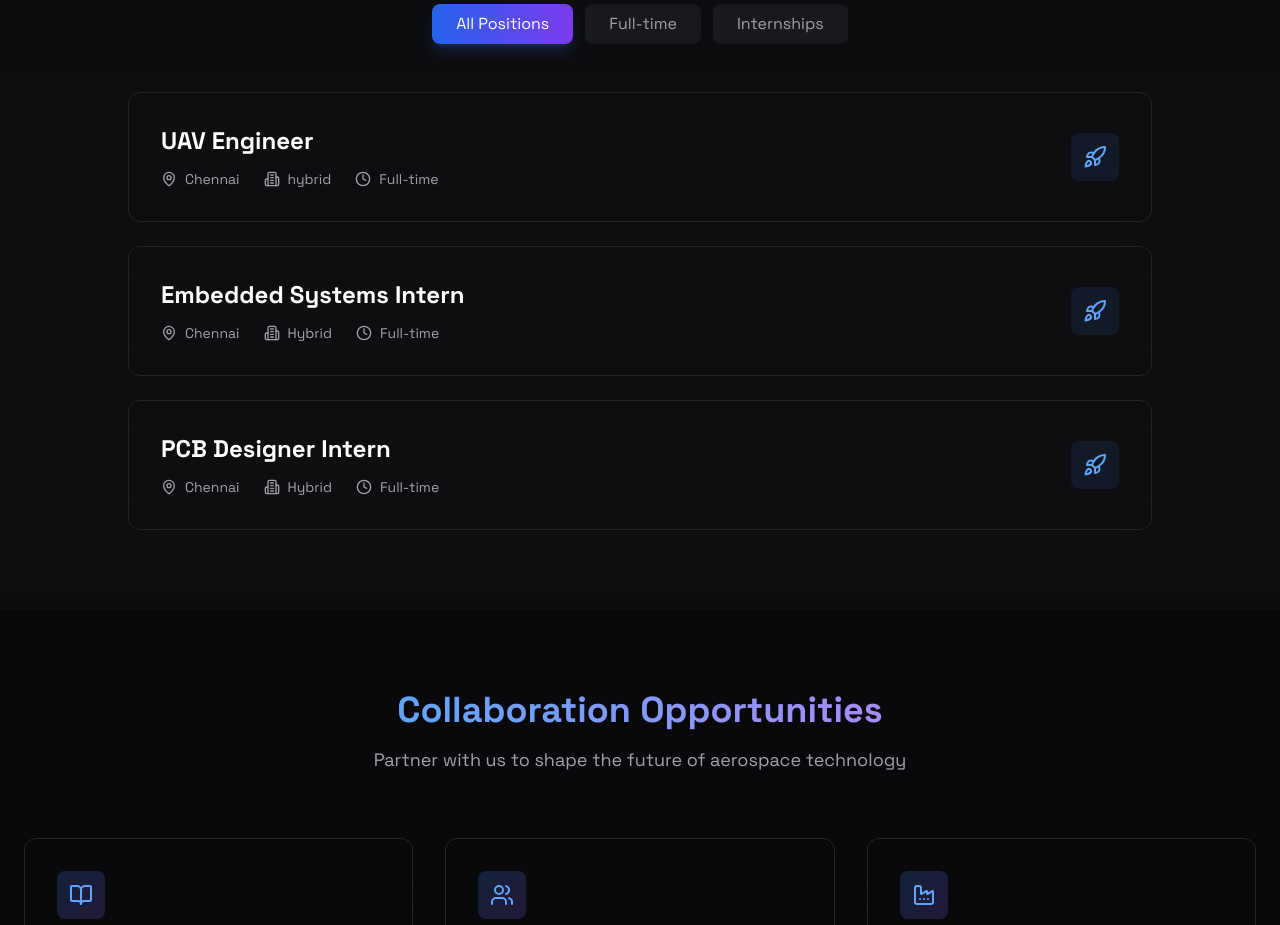
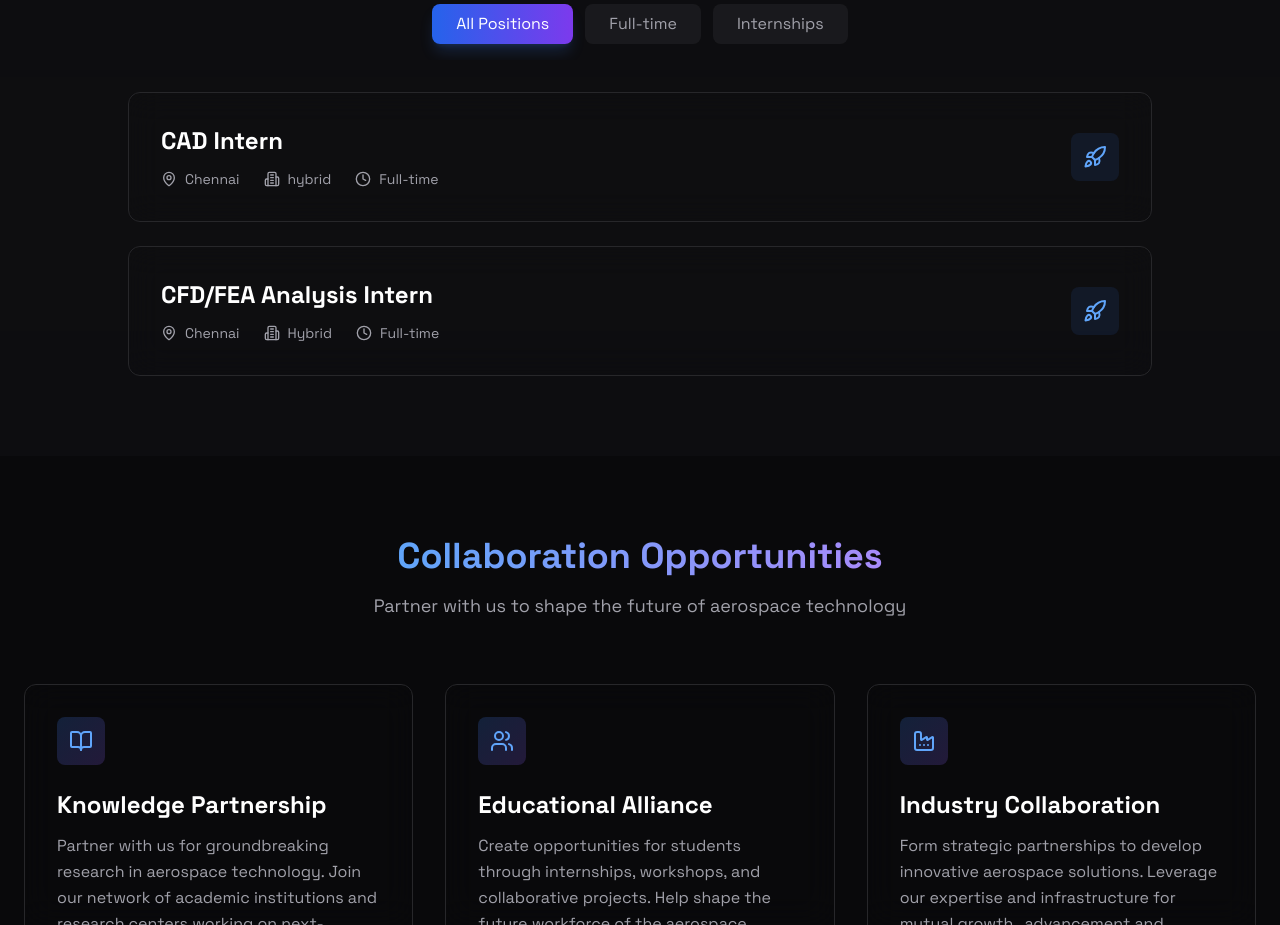
Before and after one commit to Vijayaraj-Anbalagan/dat2, a Next.js app: page /careers in a window 1280 px wide. Shown: the part 940-1865 px from the top of the page. Built offline with nearby package versions, Linux system fonts and the light colour scheme.

Commit message:
career role updated

```diff
--- a/src/app/careers/page.tsx
+++ b/src/app/careers/page.tsx
@@ -29,53 +29,55 @@ const CareersPage = () => {
 
   const positions: Position[] = [
     {
-      id: 'uav-intern',
-      title: 'UAV Engineer',
+      id: 'cad-intern',
+      title: 'CAD Intern',
       type: 'fulltime',
       location: 'Chennai',
       mode: 'hybrid',
       department: 'Engineering',
-      description: 'Assist in UAV and drone system design, development, and flight testing.',
+      description: 'Support the engineering team in creating and refining 3D models, assemblies, and detailed drawings for product design and manufacturing',
       requirements: [
-        'Experience with UAV design, propulsion systems, and autopilot integration.',
-        'Proficiency in PX4, ArduPilot, or similar platforms.',
-        'Knowledge of CAD software and flight simulation tools.',
-        'Ability to work on autonomous navigation and control systems.'
+        'Basic experience with CAD software such as SolidWorks, CATIA, or Autodesk Inventor.',
+        'Understanding of engineering drawings, tolerances, and manufacturing processes.',
+        'Ability to convert conceptual sketches into accurate 3D models.',
+        'Familiarity with product lifecycle management (PLM) systems is a plus.',
+        'Strong attention to detail and willingness to learn.'
       ],
       formLink: 'https://docs.google.com/forms/d/e/1FAIpQLScDj30aw4NMFGLiNoqP4xHoqUFK0XO1wjKcNAJn1taei19kyg/viewform?usp=header'
     },
     {
-      id: 'embedded-systems-intern',
-      title: 'Embedded Systems Intern',
+      id: 'cfd/feq-analysis-intern',
+      title: 'CFD/FEA Analysis Intern',
       type: 'fulltime',
       location: 'Chennai',
       mode: 'Hybrid',
       department: 'Engineering',
-      description: 'Develop and integrate embedded firmware for avionics and autonomous systems.',
+      description: 'Assist in performing Computational Fluid Dynamics (CFD) and Finite Element Analysis (FEA) to evaluate and optimize product designs for performance, strength, and efficiency',
       requirements: [
-        'Experience with microcontrollers (Pixhawk, STM32, Arduino, ESP32, etc.).',
-        'Proficiency in C/C++ and embedded system programming.',
-        'Knowledge of communication protocols (LoRa, SPI, I2C, UART).',
-        'Ability to integrate sensors and optimize real-time performance.'
+        'Basic knowledge of simulation tools such as ANSYS, COMSOL, or Abaqus.',
+        'Understanding of fluid mechanics, thermodynamics, and structural analysis fundamentals.',
+        'Ability to set up and run simulations for flow, heat transfer, and stress analysis',
+        'Familiarity with pre-processing (meshing) and post-processing of simulation results.',
+        'Strong analytical and problem-solving skills.'
       ],
       formLink: 'https://docs.google.com/forms/d/e/1FAIpQLScDj30aw4NMFGLiNoqP4xHoqUFK0XO1wjKcNAJn1taei19kyg/viewform?usp=header'
     },
-    {
-      id: 'pcb-designer-intern',
-      title: 'PCB Designer Intern',
-      type: 'fulltime',
-      location: 'Chennai',
-      mode: 'Hybrid',
-      department: 'Engineering',
-      description: 'Design and develop PCB layouts for avionics and embedded systems.',
-      requirements: [
-        'Experience in PCB design using Altium Designer, KiCad, or Eagle.',
-        'Understanding of circuit design, signal integrity, and EMI/EMC considerations.',
-        'Ability to design multi-layer PCBs for embedded systems.',
-        'Knowledge of PCB manufacturing processes and component selection.'
-      ],
-      formLink: 'https://docs.google.com/forms/d/e/1FAIpQLScDj30aw4NMFGLiNoqP4xHoqUFK0XO1wjKcNAJn1taei19kyg/viewform?usp=header'
-    },
+    // {
+    //   id: 'pcb-designer-intern',
+    //   title: 'PCB Designer Intern',
+    //   type: 'fulltime',
+    //   location: 'Chennai',
+    //   mode: 'Hybrid',
+    //   department: 'Engineering',
+    //   description: 'Design and develop PCB layouts for avionics and embedded systems.',
+    //   requirements: [
+    //     'Experience in PCB design using Altium Designer, KiCad, or Eagle.',
+    //     'Understanding of circuit design, signal integrity, and EMI/EMC considerations.',
+    //     'Ability to design multi-layer PCBs for embedded systems.',
+    //     'Knowledge of PCB manufacturing processes and component selection.'
+    //   ],
+    //   formLink: 'https://docs.google.com/forms/d/e/1FAIpQLScDj30aw4NMFGLiNoqP4xHoqUFK0XO1wjKcNAJn1taei19kyg/viewform?usp=header'
+    // },
   ];
 
   // const benefits = [
```
